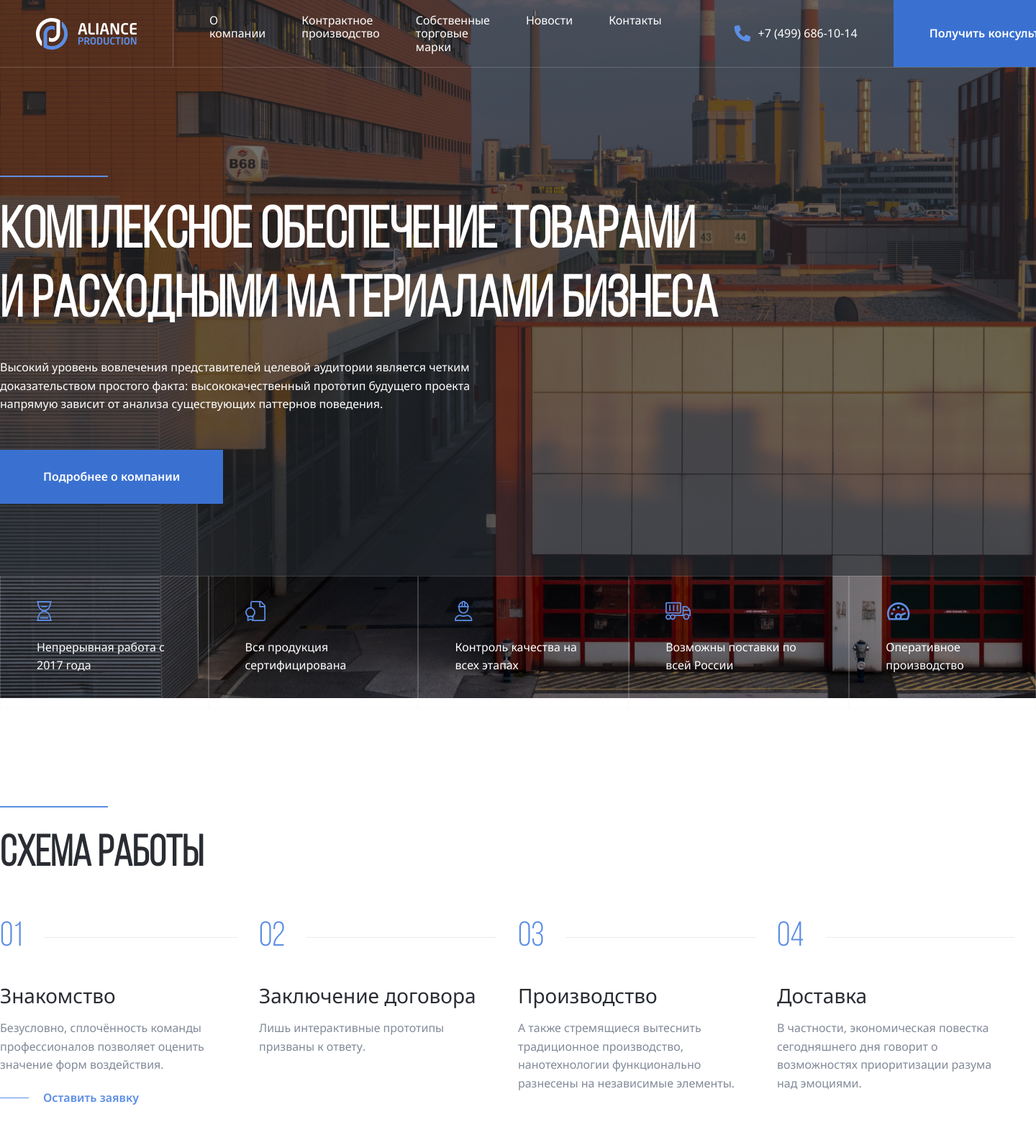
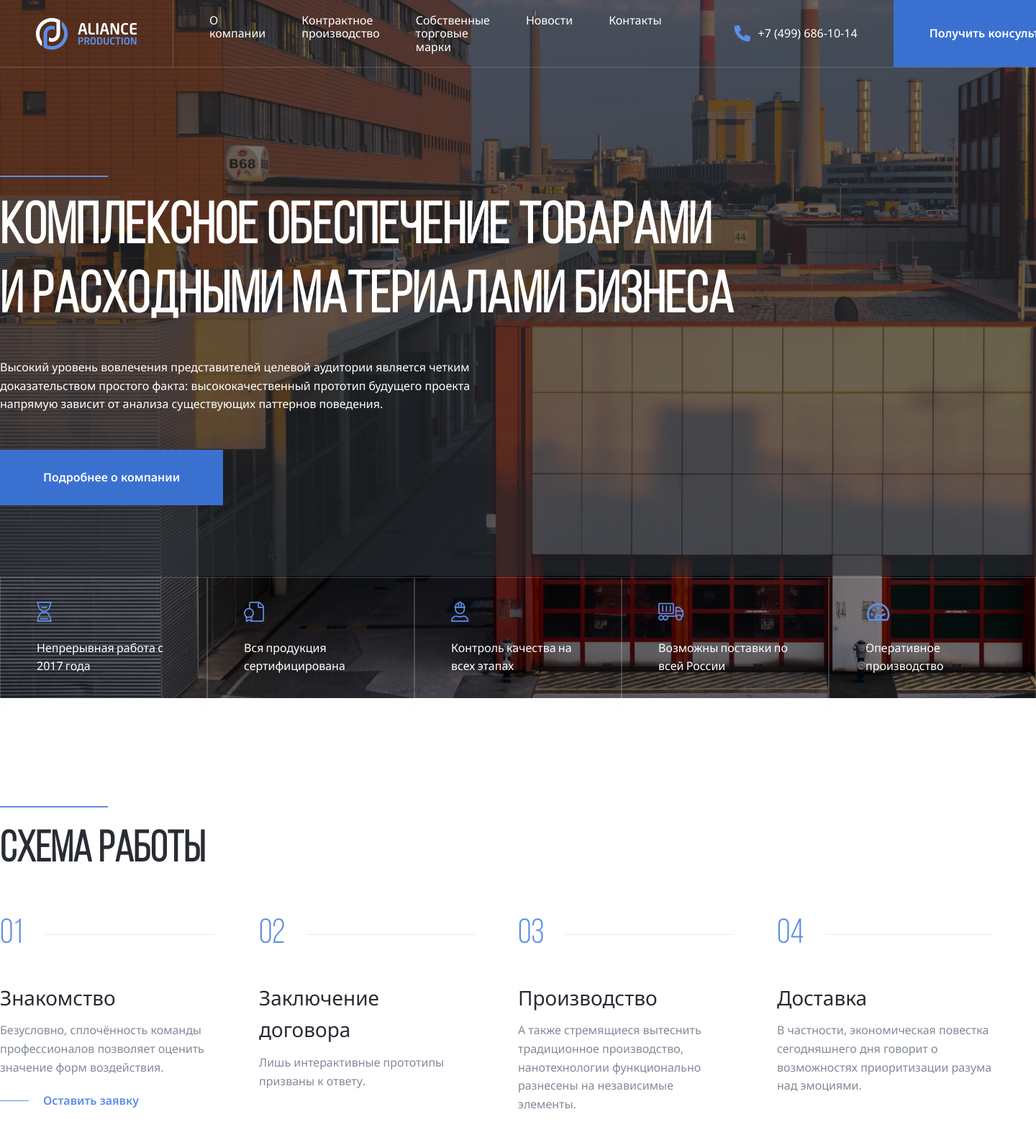
Before and after one commit to neksus-hub/Aliance, a PHP site: page / in a window 1440 px wide. Shown: the whole page at 72% size. Before the commit the page ends 1535 px from the top, so only its background shows below. Run offline with PHP 8.4, Linux system fonts and the light colour scheme.

Commit message:
fix: pixel perfect

```diff
--- a/css/style.css
+++ b/css/style.css
@@ -91,7 +91,7 @@ body {
   line-height: 160%;
   color: white;
   background-color: #3a71d1;
-  padding: 25px 60px;
+  padding: 26px 60px;
   gap: 10px;
   display: flex;
   align-items: center;
@@ -125,10 +125,12 @@ body {
 .header-content-title {
   max-width: 1080px;
   color: white;
-  margin: 30px 0;
+  margin: 24px 0 36px 0px;
   font-family: Bebas Neue;
   font-size: 80px;
   line-height: 120%;
+  letter-spacing: 0.8px;
+  word-spacing: -1px;
 }
 .header-text {
   max-width: 720px;
@@ -150,8 +152,10 @@ body {
   line-height: 160%;
 }
 .header-features-item {
-  padding: 30px 50px;
+  padding: 29px 50px;
+  max-width: 288px;
   border: 1px solid rgba(235, 235, 240, 0.2);
+  word-spacing: -0.9px;
 }
 .header-features-item:not(:last-child) {
   border: 1px solid rgba(235, 235, 240, 0.2);
@@ -161,7 +165,9 @@ body {
   font-family: Bebas Neue;
   line-height: 120%;
   color: #292d33;
-  margin-top: 30px;
+  margin-top: 24px;
+  letter-spacing: 0.2px;
+  margin-bottom: 52px;
 }
 .steps {
   display: flex;
@@ -171,20 +177,22 @@ body {
 }
 .steps-item {
   max-width: 330px;
+  padding-right: 30px;
 }
 .steps-title {
   font-size: 28px;
   line-height: 160%;
   color: #292d33;
   font-weight: 400;
-  margin-bottom: 10px;
+  margin-bottom: 11px;
+  word-spacing: 27px;
 }
 .steps-num {
   color: #5c8ee5;
   font-size: 48px;
   font-family: Bebas Neue;
   line-height: 120%;
-  margin-bottom: 30px;
+  margin-bottom: 36px;
   display: flex;
   align-items: center;
 }
@@ -202,7 +210,8 @@ body {
   line-height: 160%;
   color: #828a99;
   margin: 0;
-  margin-bottom: 20px;
+  margin-bottom: 21px;
+  width: 300px;
 }
 .steps-link {
   text-decoration: none;
```
Also changed, not shown: 1 other file.
